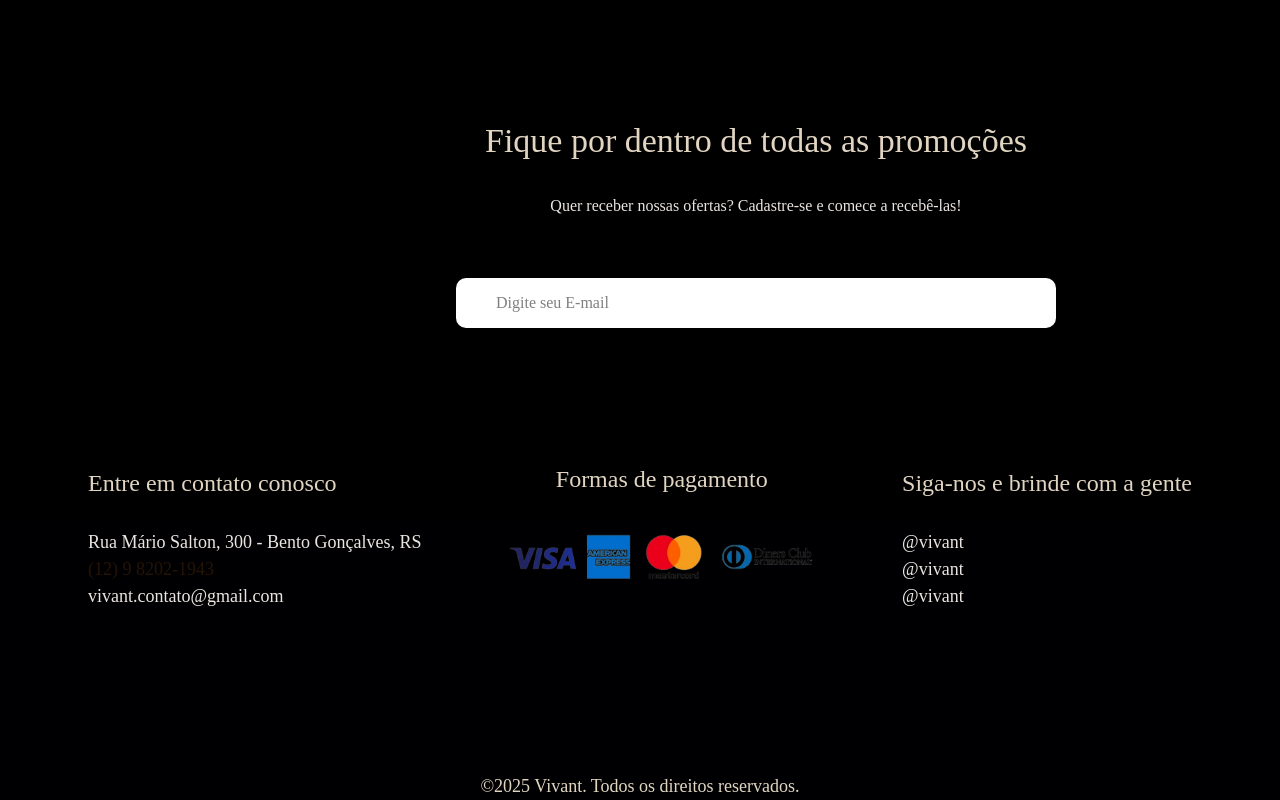
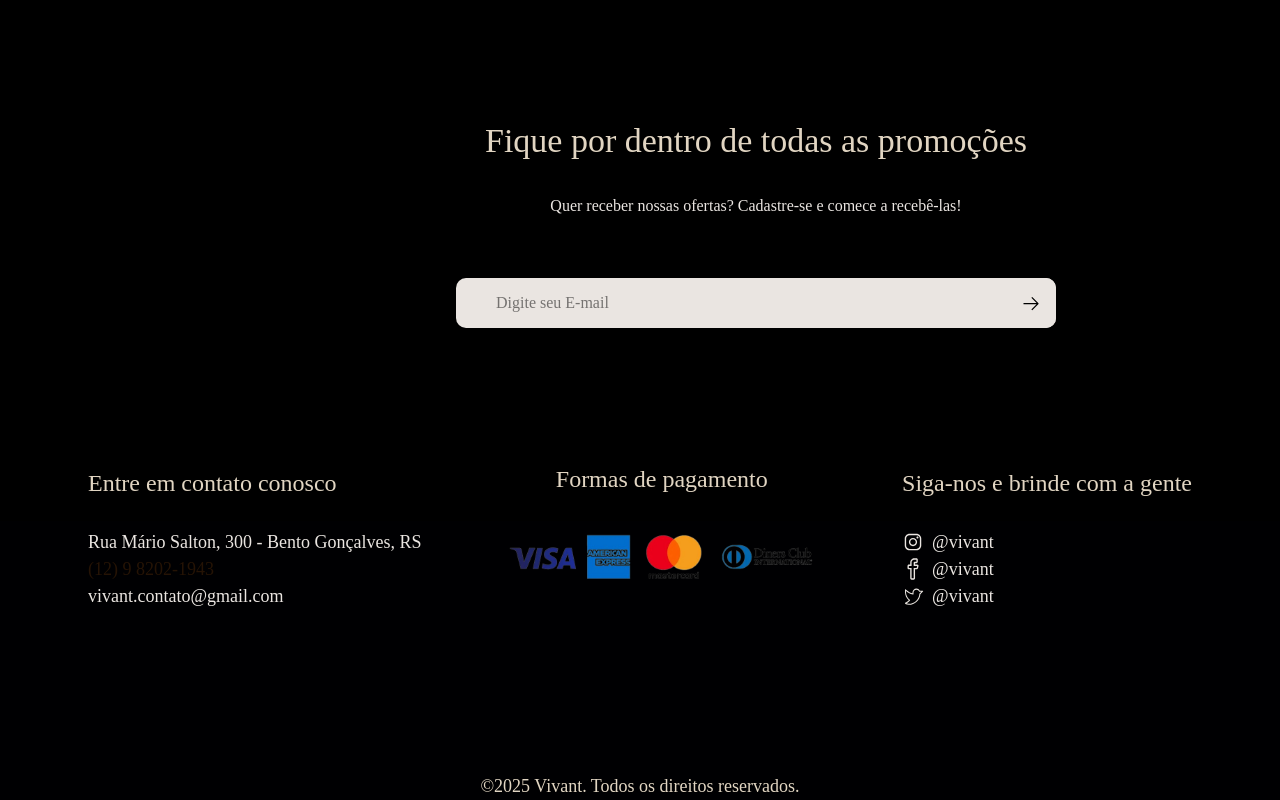
Before and after one commit to Raick-Staine/FrontEnd-Projeto3, a Next.js app: page / in a window 1280 px wide. Shown: the part 1031-1831 px from the top of the page. Built offline with nearby package versions, Linux system fonts and the light colour scheme.

Commit message:
atualizando o footer

```diff
--- a/src/components/Footer/index.js
+++ b/src/components/Footer/index.js
@@ -1,6 +1,8 @@
 import React from 'react';
 import { VscArrowRight } from "react-icons/vsc";
-
+import { IoLogoInstagram } from "react-icons/io";
+import { SlSocialFacebook } from "react-icons/sl";
+import { PiTwitterLogoLight } from "react-icons/pi";
 export default function Footer() {
     return (
         <footer>
@@ -8,8 +10,12 @@ export default function Footer() {
                 <p className="text-[#E1D5C2] text-[34px] font-['Gilda_Display']">Fique por dentro de todas as promoções</p>
                 <p className="text-[#EAE5E1] text-[16px] font-['Gilda_Display']">Quer receber nossas ofertas? Cadastre-se e comece a recebê-las!</p>
 
-                <div className="mt-8">
-                    <input className="w-[600px] h-[50px] bg-[#FFFFFF] text-black  font-['Montserrat'] rounded-[10px] pl-10" type="email" placeholder="Digite seu E-mail" />
+                <div className="mt-8 flex items-center w-[600px] h-[50px] bg-[#EAE5E1] rounded-[10px]">
+                    <input className="flex-grow h-full bg-transparent text-black font-['Montserrat'] rounded-l-[10px] pl-10 outline-none" type="email" placeholder="Digite seu E-mail" />
+
+                    <button className="w-[50px] h-full bg-[#EAE5E1] flex items-center justify-center rounded-r-[10px]">
+                        <VscArrowRight className="text-black text-[20px]" />
+                    </button>
                 </div>
             </div>
 
@@ -31,15 +37,26 @@ export default function Footer() {
                 <div>
                     <p className="text-[#E1D5C2] text-[24px] font-['Gilda_Display']">Siga-nos e brinde com a gente</p>
                     <div className="mt-7">
-                        <p className="text-[#EAE5E1] text-[18px] font-['Gilda_Display']">@vivant</p>
-                        <p className="text-[#EAE5E1] text-[18px] font-['Gilda_Display']">@vivant</p>
-                        <p className="text-[#EAE5E1] text-[18px] font-['Gilda_Display']">@vivant</p>
+                        <div className="flex items-center gap-2">
+                            <i className="text-[#EAE5E1] text-[22px]"><IoLogoInstagram /></i>
+                            <p className="text-[#EAE5E1] text-[18px] font-['Gilda_Display']">@vivant</p>
+                        </div>
+
+                        <div className="flex items-center gap-2">
+                            <i className="text-[#EAE5E1] text-[22px]"><SlSocialFacebook /></i>
+                            <p className="text-[#EAE5E1] text-[18px] font-['Gilda_Display']">@vivant</p>
+                        </div>
+
+                        <div className="flex items-center gap-2">
+                            <i className="text-[#EAE5E1] text-[22px]"><PiTwitterLogoLight  /></i>
+                            <p className="text-[#EAE5E1] text-[18px] font-['Gilda_Display']">@vivant</p>
+                        </div>
                     </div>
                 </div>
             </div>
 
             <div className="items-center justify-center flex flex-col gap-5 mt-40">
-            <p className="text-[#E1D5C2] text-[18px] font-['Gilda_Display']">&copy;2025 Vivant. Todos os direitos reservados.</p>
+                <p className="text-[#E1D5C2] text-[18px] font-['Gilda_Display']">&copy;2025 Vivant. Todos os direitos reservados.</p>
             </div>
         </footer>
     )
```
